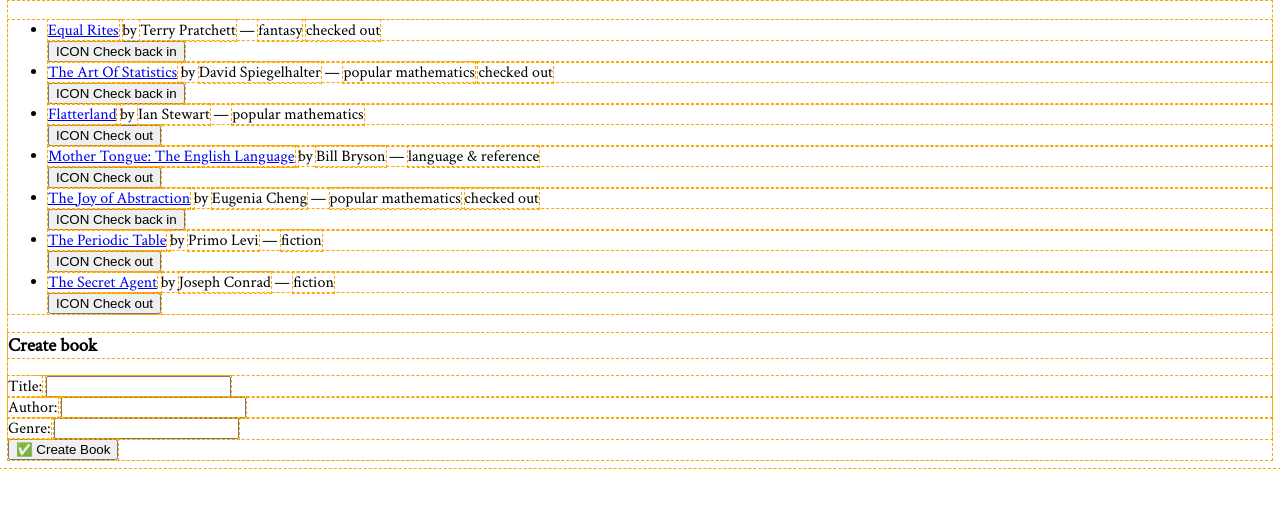
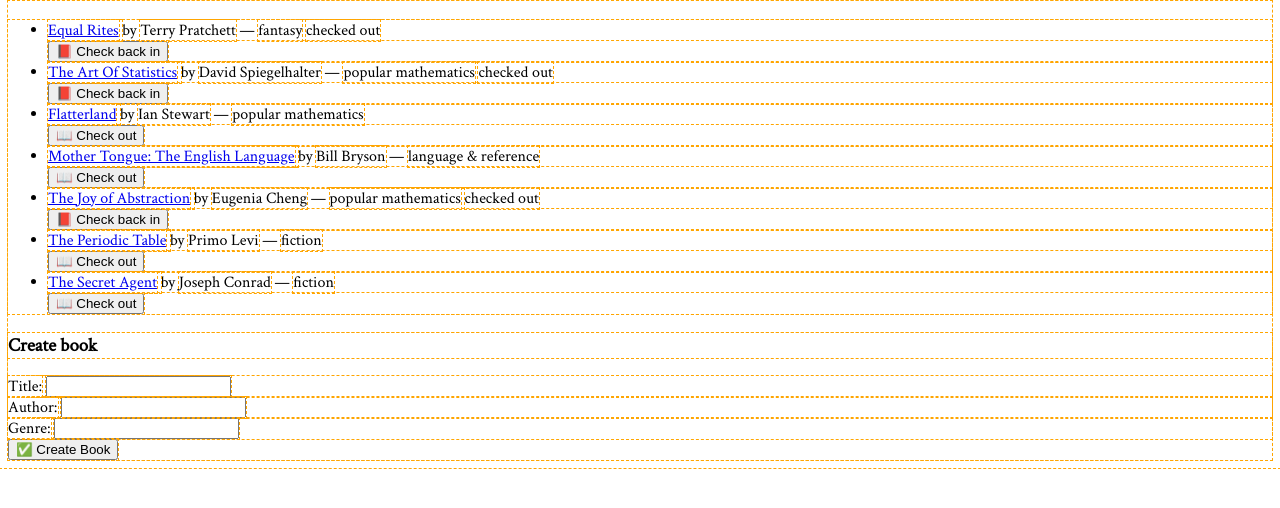
Before and after one commit to bsmith/w03d5_homework, a Flask app: page /books in a window 1280 px wide. Shown: the part 115-623 px from the top of the page. Run offline with Flask 2, Linux system fonts and the light colour scheme.

Commit message:
Icons on all buttons!

```diff
--- a/templates/macros.html.j2
+++ b/templates/macros.html.j2
@@ -4,11 +4,11 @@
     {% if book.checked_out %}
     <input type="hidden" name="direction" value="in">
     <input type="hidden" name="next_page" value="{{ request.url_rule.endpoint }}">
-    <button type="submit">ICON Check back in</button>
+    <button type="submit">📕 Check back in</button>
     {% else %}
     <input type="hidden" name="direction" value="out">
     <input type="hidden" name="next_page" value="{{ request.url_rule.endpoint }}">
-    <button type="submit">ICON Check out</button>
+    <button type="submit">&#x1F4D6; Check out</button>
     {% endif %}
 </form>
 {% endmacro %}
```
Also changed, not shown: README.md.
